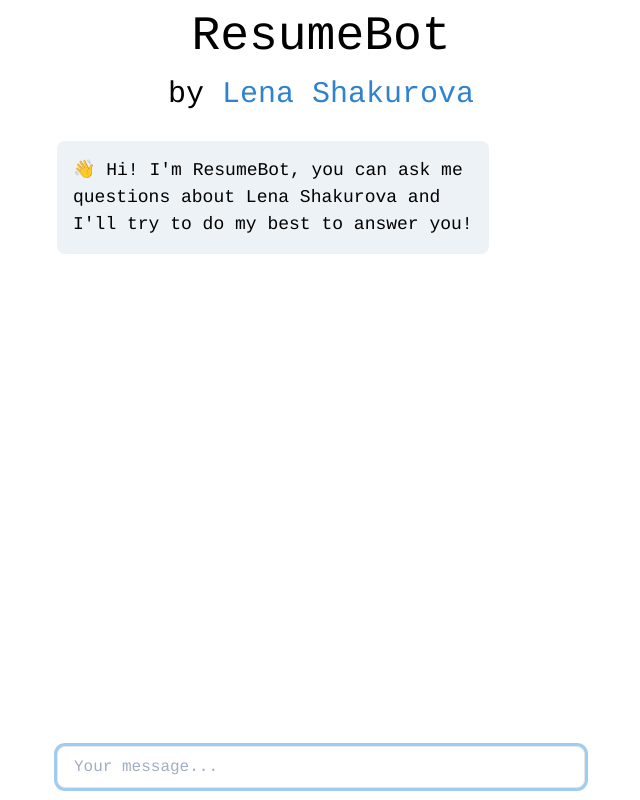
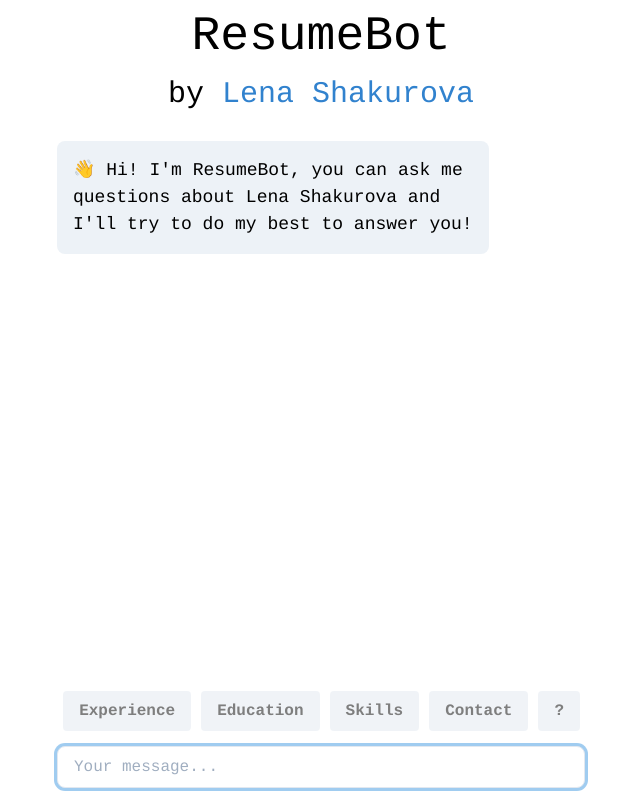
Before and after one commit to KEYURRATANGHAYRA/ResumeChatbot, a Vue app: page / in a window 1280 px wide. Shown: the whole page, without its empty margins (319-959 px from the left). Built offline with nearby package versions, Linux system fonts and the light colour scheme.

Commit message:
Feature: added suggestion buttons

```diff
--- a/src/components/UserInput.vue
+++ b/src/components/UserInput.vue
@@ -1,5 +1,14 @@
 <template>
   <div class="pb-3">
+
+  <div style="float: right; margin-bottom: 10px;">
+  <button v-for="item in buttons"
+        v-on:click="buttonClick(item.value)"
+        class="bg-gray-300 text-black font-bold py-2 px-4 rounded opacity-50" style="margin:5px;">
+  {{ item.name }}
+  </button>
+  </div>
+
     <input
       class="bg-white focus:outline-none focus:shadow-outline border border-gray-300 rounded-lg py-2 px-4 block w-full appearance-none leading-normal"
       @keyup.enter="getBotResponse()"
@@ -8,6 +17,7 @@
       autofocus
       placeholder="Your message..."
     />
+
   </div>
 </template>
 <script>
@@ -15,6 +25,13 @@ export default {
   data() {
     return {
       userMessage: "",
+      buttons: [
+          { name: 'Experience', value: 'Could you tell me about her work experience?'},
+          { name: 'Education', value: 'What did she study?'},
+          { name: 'Skills', value: 'Could you tell me about her skills?'},
+          { name: 'Contact', value: 'How can I contact Lena?'},
+          { name: '?', value: 'How can you help?'}
+      ]
     };
   },
   methods: {
@@ -31,6 +48,16 @@ export default {
           this.$emit("addMessage", { text: botMessage, sender: "bot" });
         });
     },
+    buttonClick(buttonItem) {
+      let message = buttonItem;
+      this.$emit("addMessage", { text: message, sender: "user" });
+
+      fetch(`/get?msg=${message}`)
+        .then(response => response.text())
+        .then(botMessage => {
+          this.$emit("addMessage", { text: botMessage, sender: "bot" });
+        });
+    },
   },
 };
 </script>
```
